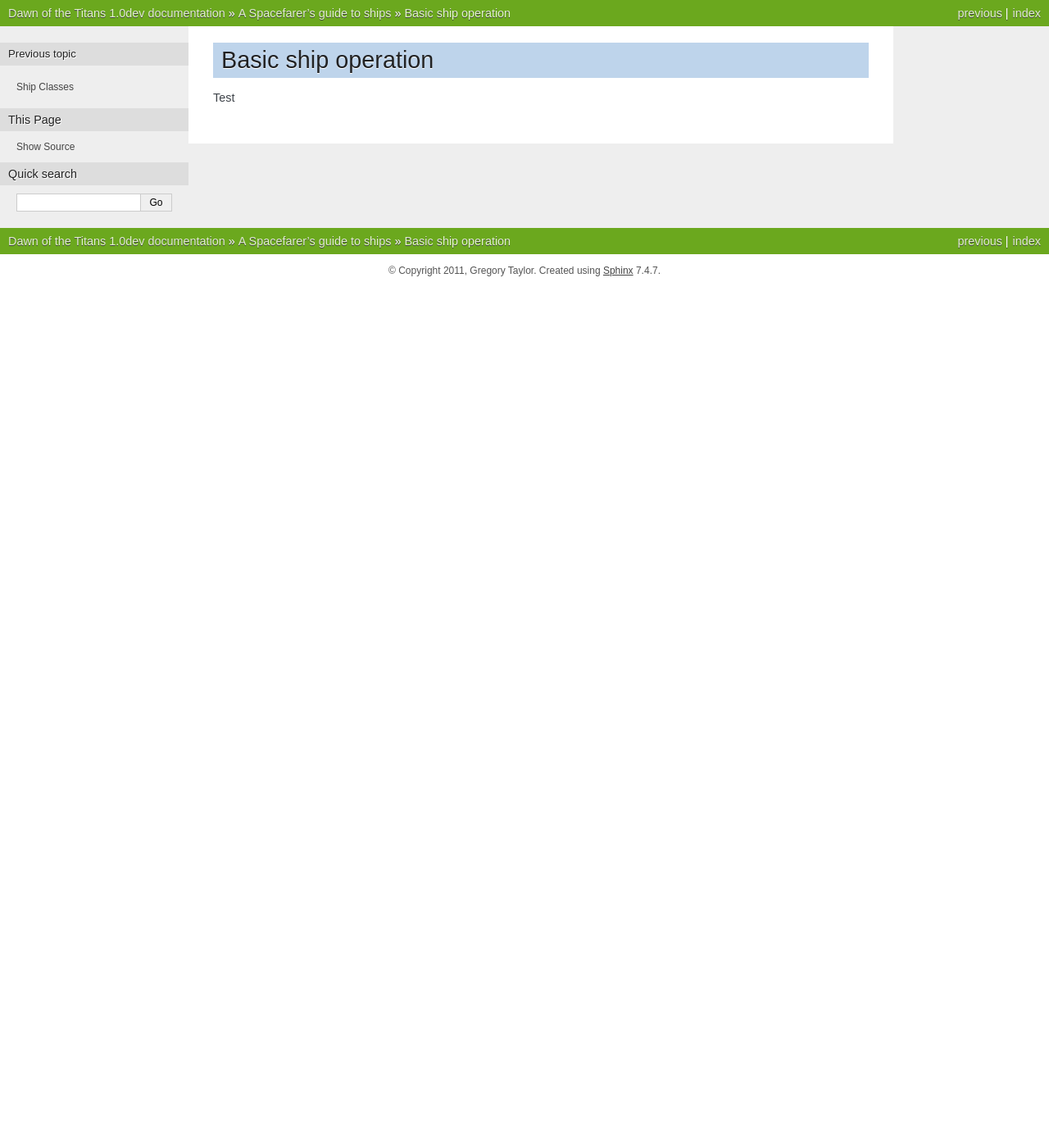
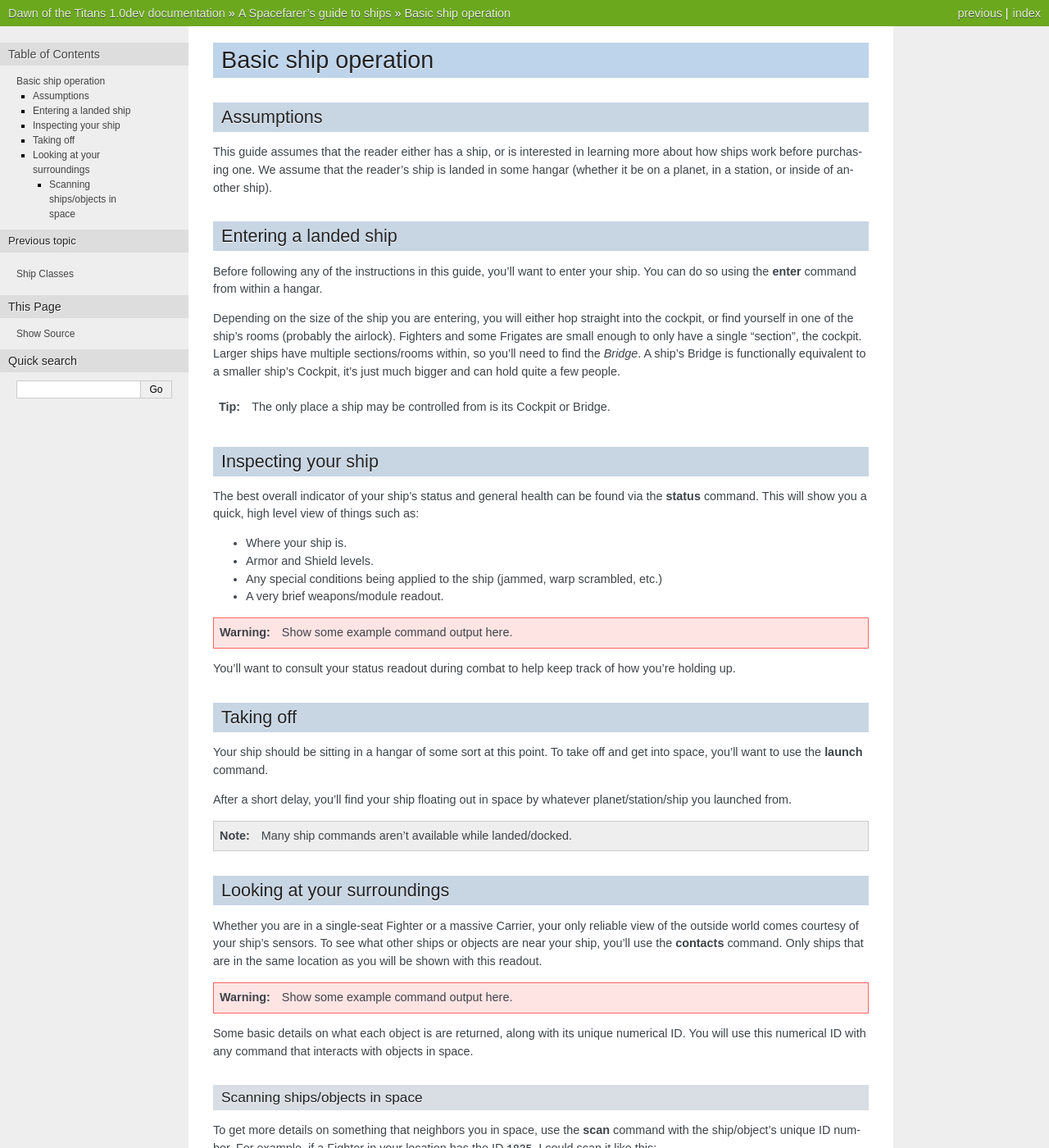
Before and after one commit to gtaylor/dott, a Sphinx documentation site: the page built from doc_src/source/ships/basic_operation.rst, in a window 1280 px wide and 1400 px high. Shown: the whole window at 82% size. Built offline with Sphinx 7.4.7, drawn with Linux system fonts in a browser that asks for light colours; some of the changed text lies outside the part shown.

Commit message:
Some work on the ship manual.

```diff
--- a/doc_src/source/ships/basic_operation.rst
+++ b/doc_src/source/ships/basic_operation.rst
@@ -4,4 +4,88 @@
 Basic ship operation
 ====================
 
-Test
+Assumptions
+-----------
+
+This guide assumes that the reader either has a ship, or is interested in
+learning more about how ships work before purchasing one. We assume that the
+reader's ship is landed in some hangar (whether it be on a planet, in a station,
+or inside of another ship).
+
+Entering a landed ship
+----------------------
+
+Before following any of the instructions in this guide, you'll want to enter
+your ship. You can do so using the :command:`enter` command from within a
+hangar.
+
+Depending on the size of the ship you are entering, you will either hop
+straight into the cockpit, or find yourself in one of the ship's rooms (probably
+the airlock). Fighters and some Frigates are small enough to only have a
+single "section", the cockpit. Larger ships have multiple sections/rooms
+within, so you'll need to find the *Bridge*. A ship's Bridge is functionally
+equivalent to a smaller ship's Cockpit, it's just much bigger and can hold
+quite a few people.
+
+.. tip:: The only place a ship may be controlled from is its Cockpit or Bridge.
+
+Inspecting your ship
+--------------------
+
+The best overall indicator of your ship's status and general health can be
+found via the :command:`status` command. This will show you a quick, high
+level view of things such as:
+
+* Where your ship is.
+* Armor and Shield levels.
+* Any special conditions being applied to the ship (jammed,
+  warp scrambled, etc.)
+* A very brief weapons/module readout.
+
+.. warning:: Show some example command output here.
+
+You'll want to consult your status readout during combat to help keep track
+of how you're holding up.
+
+Taking off
+----------
+
+Your ship should be sitting in a hangar of some sort at this point. To take
+off and get into space, you'll want to use the :command:`launch` command.
+
+After a short delay, you'll find your ship floating out in space by whatever
+planet/station/ship you launched from.
+
+.. note:: Many ship commands aren't available while landed/docked.
+
+Looking at your surroundings
+----------------------------
+
+Whether you are in a single-seat Fighter or a massive Carrier, your only
+reliable view of the outside world comes courtesy of your ship's sensors.
+To see what other ships or objects are near your ship, you'll use the
+:command:`contacts` command. Only ships that are in the same location as you
+will be shown with this readout.
+
+.. warning:: Show some example command output here.
+
+Some basic details on what each object is are returned, along with its unique
+numerical ID. You will use this numerical ID with any command that interacts
+with objects in space.
+
+Scanning ships/objects in space
+^^^^^^^^^^^^^^^^^^^^^^^^^^^^^^^
+
+To get more details on something that neighbors you in space, use the
+:command:`scan` command with the ship/object's unique ID number. For example,
+if a Fighter in your location has the ID ``1835``, I could scan it like this::
+
+    scan 1835
+
+This will return a readout very similar to your own ``status`` command. The big
+difference is that some of the information will be less specific, or omitted
+altogether.
+
+.. note:: Any time you scan another ship, its sensors may notice. This
+    depends on your scanner and your target's sensors. Know that some pilots
+    take scanning as an aggressive action.
```
Also changed, not shown: doc_src/source/scribbles.rst (+4 -4 lines).
